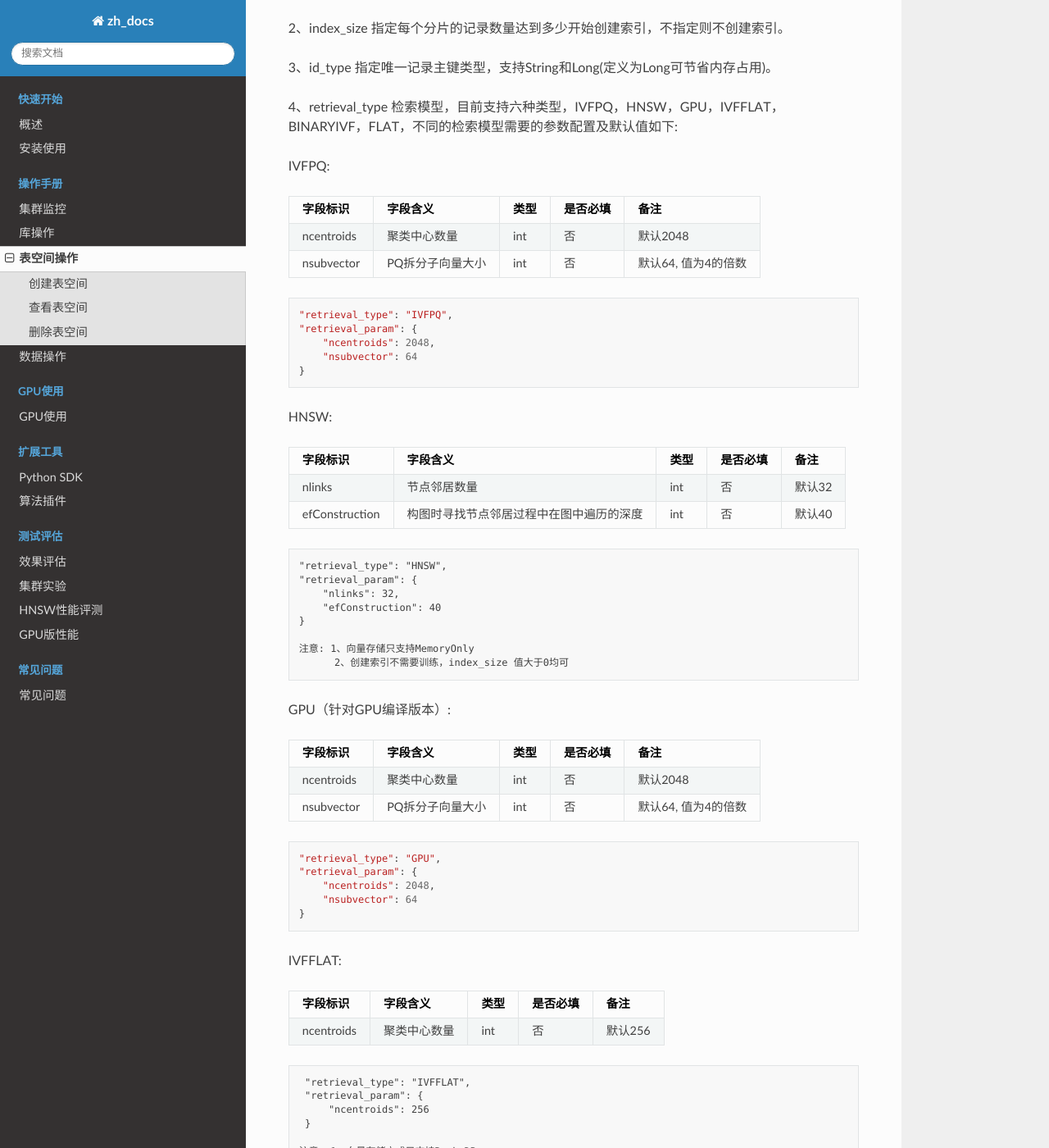
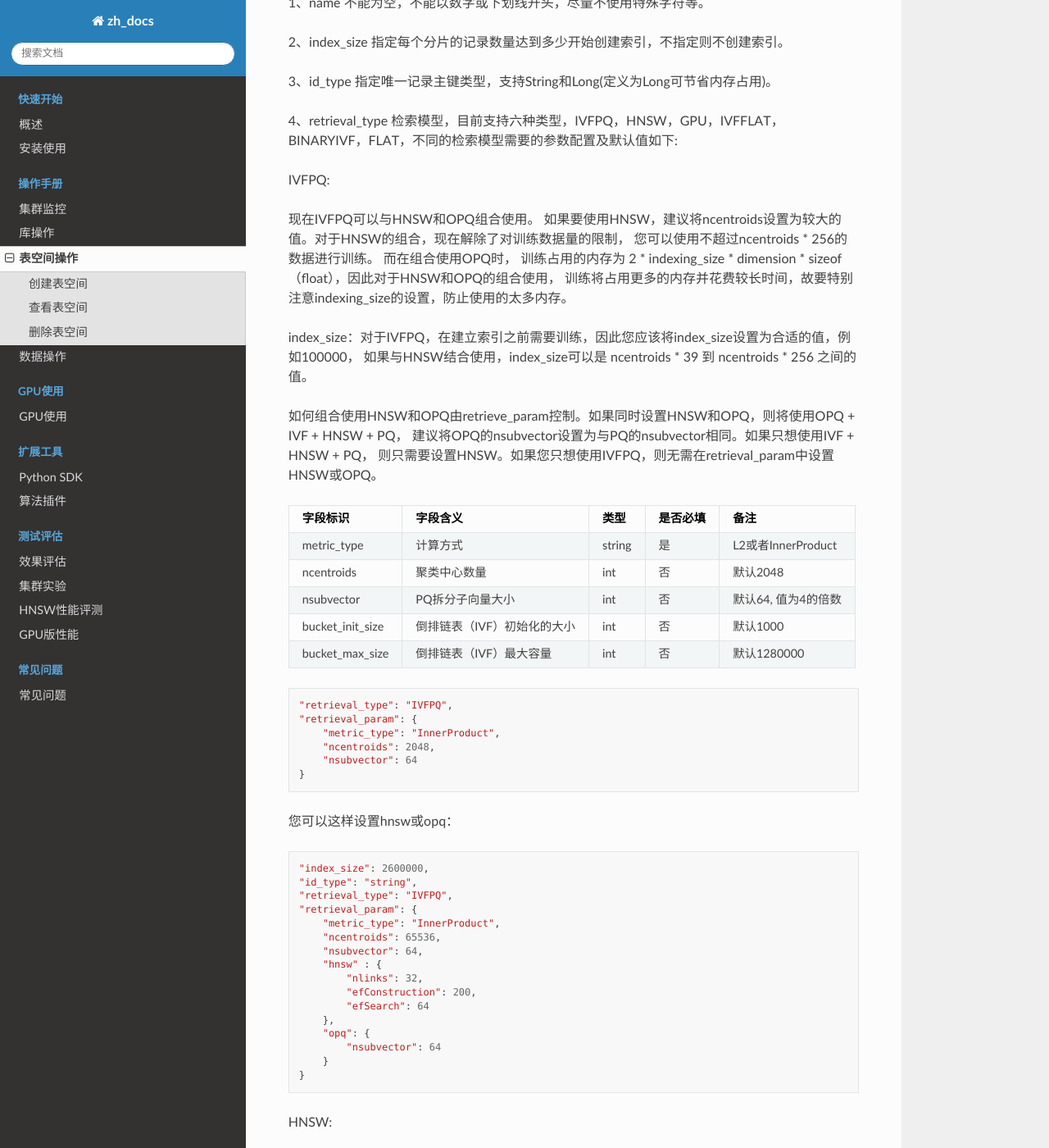
Before and after one commit to vearch/zh_docs, a Sphinx documentation site: the page built from docs/source/use_op/op_space.rst, in a window 1280 px wide and 1400 px high, scrolled down 1933 px. Shown: the whole window at 82% size. Built offline with Sphinx 7.4.7 and the Read the Docs theme 2.0.0, drawn with Linux system fonts in a browser that asks for light colours; pages that are not in the unit, such as notebooks, are missing from menus; some of the changed text lies outside the part shown.

Commit message:
update space param

```diff
--- a/docs/source/use_op/op_space.rst
+++ b/docs/source/use_op/op_space.rst
@@ -19,7 +19,8 @@ http://master_server代表master服务，$db_name是创建的库名, $space_name
           "id_type": "String",
           "retrieval_type": "IVFPQ",
           "retrieval_param": {
-              "ncentroids": 256,
+              "metric_type": "InnerProduct",
+              "ncentroids": 2048,
               "nsubvector": 32
           }
       },
@@ -110,36 +111,79 @@ engine配置:
 
 IVFPQ:
 
-+---------------+------------------+------------+------------+----------------------------------------+
-|字段标识       |字段含义          |类型        |是否必填    |备注                                    |
-+===============+==================+============+============+========================================+
-|ncentroids     |聚类中心数量      |int         |否          |默认2048                                |
-+---------------+------------------+------------+------------+----------------------------------------+
-|nsubvector     |PQ拆分子向量大小  |int         |否          |默认64, 值为4的倍数                     |
-+---------------+------------------+------------+------------+----------------------------------------+
+现在IVFPQ可以与HNSW和OPQ组合使用。 如果要使用HNSW，建议将ncentroids设置为较大的值。对于HNSW的组合，现在解除了对训练数据量的限制，
+您可以使用不超过ncentroids * 256的数据进行训练。 而在组合使用OPQ时，
+训练占用的内存为 2 * indexing_size * dimension * sizeof（float），因此对于HNSW和OPQ的组合使用，
+训练将占用更多的内存并花费较长时间，故要特别注意indexing_size的设置，防止使用的太多内存。
+
+index_size：对于IVFPQ，在建立索引之前需要训练，因此您应该将index_size设置为合适的值，例如100000，
+如果与HNSW结合使用，index_size可以是 ncentroids * 39 到 ncentroids * 256 之间的值。
+
+如何组合使用HNSW和OPQ由retrieve_param控制。如果同时设置HNSW和OPQ，则将使用OPQ + IVF + HNSW + PQ，
+建议将OPQ的nsubvector设置为与PQ的nsubvector相同。如果只想使用IVF + HNSW + PQ，
+则只需要设置HNSW。如果您只想使用IVFPQ，则无需在retrieval_param中设置HNSW或OPQ。
+
++-----------------+-----------------------------+------------+------------+---------------------------+
+|字段标识         |字段含义                     |类型        |是否必填    |备注                       |
++=================+=============================+============+============+===========================+
+|metric_type      |计算方式                     |string      |是          |L2或者InnerProduct         |
++-----------------+-----------------------------+------------+------------+---------------------------+
+|ncentroids       |聚类中心数量                 |int         |否          |默认2048                   |
++-----------------+-----------------------------+------------+------------+---------------------------+
+|nsubvector       |PQ拆分子向量大小             |int         |否          |默认64, 值为4的倍数        |
++-----------------+-----------------------------+------------+------------+---------------------------+
+|bucket_init_size |倒排链表（IVF）初始化的大小  |int         |否          |默认1000                   |
++-----------------+-----------------------------+------------+------------+---------------------------+
+|bucket_max_size  |倒排链表（IVF）最大容量      |int         |否          |默认1280000                |
++-----------------+-----------------------------+------------+------------+---------------------------+
 
 ::
 
   "retrieval_type": "IVFPQ",
   "retrieval_param": {
+      "metric_type": "InnerProduct",
       "ncentroids": 2048,
       "nsubvector": 64
   }
 
+您可以这样设置hnsw或opq：
+
+::
+
+  "index_size": 2600000,
+  "id_type": "string",
+  "retrieval_type": "IVFPQ",
+  "retrieval_param": {
+      "metric_type": "InnerProduct",
+      "ncentroids": 65536,
+      "nsubvector": 64,
+      "hnsw" : {
+          "nlinks": 32,
+          "efConstruction": 200,
+          "efSearch": 64
+      },
+      "opq": {
+          "nsubvector": 64
+      }
+  }
+
 HNSW:
 
-+---------------+-----------------------------------------+------------+------------+---------------+
-|字段标识       |字段含义                                 |类型        |是否必填    |备注           |
-+===============+=========================================+============+============+===============+
-|nlinks         |节点邻居数量                             |int         |否          |默认32         |
-+---------------+-----------------------------------------+------------+------------+---------------+
-|efConstruction |构图时寻找节点邻居过程中在图中遍历的深度 |int         |否          |默认40         |
-+---------------+-----------------------------------------+------------+------------+---------------+
++---------------+-----------------------------------------+------------+------------+----------------------+
+|字段标识       |字段含义                                 |类型        |是否必填    |备注                  |
++===============+=========================================+============+============+======================+
+|metric_type    |计算方式                                 |string      |是          |L2或者InnerProduct    |
++---------------+-----------------------------------------+------------+------------+----------------------+
+|nlinks         |节点邻居数量                             |int         |否          |默认32                |
++---------------+-----------------------------------------+------------+------------+----------------------+
+|efConstruction |构图时寻找节点邻居过程中在图中遍历的深度 |int         |否          |默认40                |
++---------------+-----------------------------------------+------------+------------+----------------------+
 
 ::
 
   "retrieval_type": "HNSW",
   "retrieval_param": {
+      "metric_type": "InnerProduct",
       "nlinks": 32,
       "efConstruction": 40
   }
@@ -152,6 +196,8 @@ GPU（针对GPU编译版本）:
 +---------------+------------------+------------+------------+----------------------------------------+
 |字段标识       |字段含义          |类型        |是否必填    |备注                                    |
 +===============+==================+============+============+========================================+
+|metric_type    |计算方式          |string      |是          |L2或者InnerProduct                      |
++---------------+------------------+------------+------------+----------------------------------------+
 |ncentroids     |聚类中心数量      |int         |否          |默认2048                                |
 +---------------+------------------+------------+------------+----------------------------------------+
 |nsubvector     |PQ拆分子向量大小  |int         |否          |默认64, 值为4的倍数                     |
@@ -161,6 +207,7 @@ GPU（针对GPU编译版本）:
 
   "retrieval_type": "GPU",
   "retrieval_param": {
+      "metric_type": "InnerProduct",
       "ncentroids": 2048,
       "nsubvector": 64
   }
@@ -170,14 +217,17 @@ IVFFLAT:
 +---------------+------------------+------------+------------+----------------------------------------+
 |字段标识       |字段含义          |类型        |是否必填    |备注                                    |
 +===============+==================+============+============+========================================+
-|ncentroids     |聚类中心数量      |int         |否          |默认256                                 |
+|metric_type    |计算方式          |string      |是          |L2或者InnerProduct                      |
++---------------+------------------+------------+------------+----------------------------------------+
+|ncentroids     |聚类中心数量      |int         |否          |默认2048                                |
 +---------------+------------------+------------+------------+----------------------------------------+
 
 ::
 
   "retrieval_type": "IVFFLAT",
   "retrieval_param": {
-      "ncentroids": 256
+      "metric_type": "InnerProduct",
+      "ncentroids": 2048
   }
 
  注意: 1、向量存储方式只支持RocksDB
```
Also changed, not shown: other parts of docs/source/use_op/op_space.rst (+2 -2 lines).
